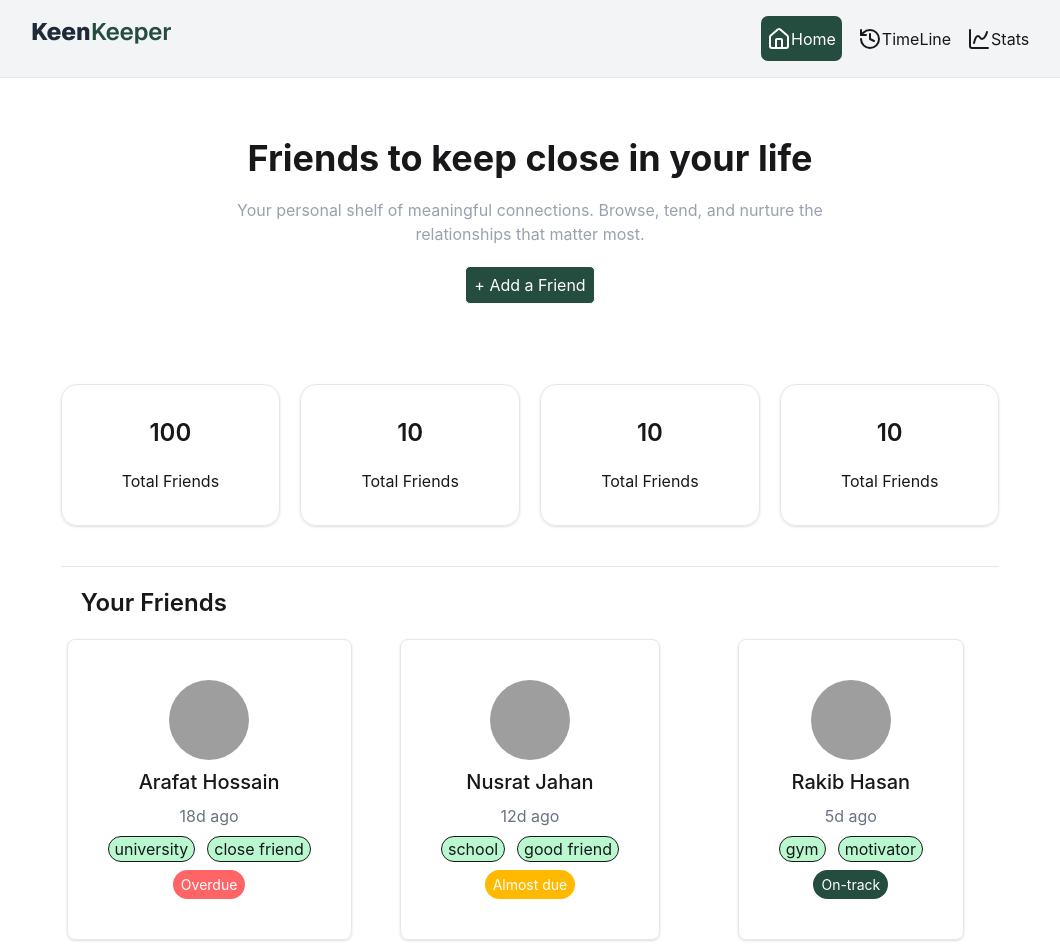
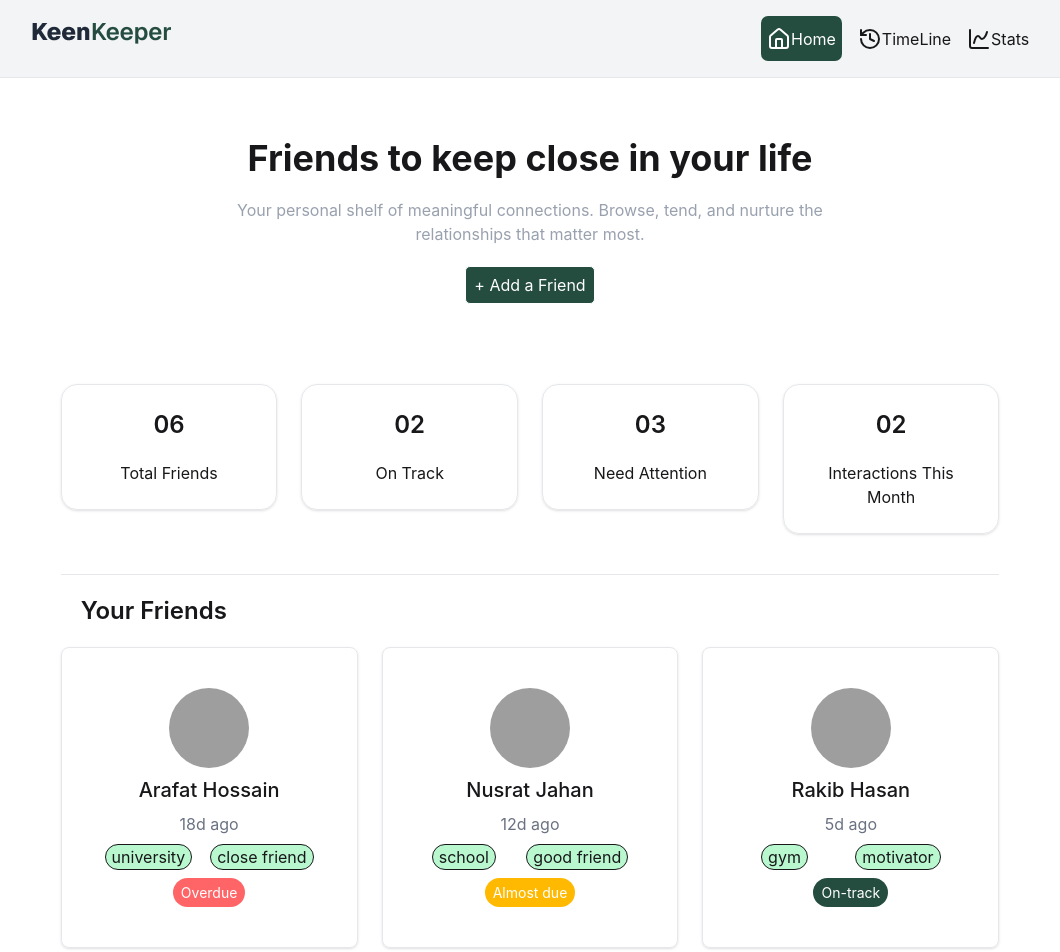
Before and after one commit to Mr-Xibon94/keen-keeper-final-assignment, a React (Vite) app: page / in a window 1280 px wide. Shown: the top 952 px of the page, without its empty margins (110-1170 px from the left). Built offline with nearby package versions, Linux system fonts and the light colour scheme; grey boxes are pictures that could not be loaded.

Commit message:
completed dashboard UI

```diff
--- a/src/Component/Dashboard/Dashboard.jsx
+++ b/src/Component/Dashboard/Dashboard.jsx
@@ -22,35 +22,37 @@ const Dashboard = () => {
                     </div>
 
                     {/* it is card section of my dashboard  */}
-                    <div className='flex justify-between mt-10 border-b-1 border-gray-200 py-10'>
-                        <div className='space-y-5 py-8 px-15 rounded-2xl text-center border border-gray-200 shadow'>
-                            <h1 className='text-2xl font-semibold'>100</h1>
+                    <div className='flex flex-col md:flex-wrap lg:flex-row space-y-5 justify-between mt-10 gap-6 border-b-1 border-gray-200 py-10'>
+                        <div className='space-y-5 h-full flex-1 flex flex-col justify-center p-6 rounded-2xl text-center border border-gray-200 shadow'>
+                            <h1 className='text-2xl font-semibold'>06</h1>
                             <p>Total Friends</p>
                         </div>
-                        <div className='space-y-5 py-8 px-15 rounded-2xl text-center border border-gray-200 shadow'>
-                            <h1 className='text-2xl font-semibold'>10</h1>
-                            <p>Total Friends</p>
+                        <div className='space-y-5 h-full flex-1 flex flex-col justify-center p-6 rounded-2xl text-center border border-gray-200 shadow'>
+                            <h1 className='text-2xl font-semibold'>02</h1>
+                            <p>On Track</p>
                         </div>
-                        <div className='space-y-5 py-8 px-15 rounded-2xl text-center border border-gray-200 shadow'>
-                            <h1 className='text-2xl font-semibold'>10</h1>
-                            <p>Total Friends</p>
+                        <div className='space-y-5 h-full flex-1 flex flex-col justify-center p-6 rounded-2xl text-center border border-gray-200 shadow'>
+                            <h1 className='text-2xl font-semibold'>03</h1>
+                            <p>Need Attention</p>
                         </div>
-                        <div className='space-y-5 py-8 px-15 rounded-2xl text-center border border-gray-200 shadow'>
-                            <h1 className='text-2xl font-semibold'>10</h1>
-                            <p>Total Friends</p>
+                        <div className='space-y-5 h-full flex-1 flex flex-col justify-center p-6 rounded-2xl text-center border border-gray-200 shadow'>
+                            <h1 className='text-2xl font-semibold'>02</h1>
+                            <p>Interactions This Month</p>
                         </div>
                     </div>
 
                     <div>
                         <h1 className='m-5 text-2xl font-semibold'>Your Friends</h1>
-                        <div className='grid grid-cols-1 md:grid-cols-2 lg:grid-cols-3 gap-6 justify-items-center '>
+                        <div className=' grid grid-cols-1 md:grid-cols-2 lg:grid-cols-[1fr_1fr_1fr] gap-6'>
 
                             {
                                 friends.map((friend) => (
 
-                                    <FriendList key={friend.id} friend={friend}>
+                                    <div>
+                                        <FriendList key={friend.id} friend={friend}>
 
                                     </FriendList>
+                                    </div>
 
 
                                 ))
--- a/src/Component/Dashboard/FriendList.jsx
+++ b/src/Component/Dashboard/FriendList.jsx
@@ -5,13 +5,13 @@ const FriendList = ({ friend }) => {
         <div>
             <div>
 
-                <div className='border border-gray-200 shadow p-10 text-center rounded-[8px] space-y-2'>
-                    <div className='flex justify-center'>
+                <div className=' border border-gray-200 shadow p-10 text-center rounded-lg space-y-2'>
+                        <div className='flex justify-center'>
                         <img className='w-20 h-20 rounded-full' src={friend.picture} alt="" />
                     </div>
                     <h1 className='font-medium text-xl'>{friend.name}</h1>
                     <p className='text-gray-500'>{friend.days_since_contact}d ago</p>
-                    <div className='flex gap-3'>
+                    <div className='flex gap-3 justify-center lg:justify-around'>
                         {
                             friend.tags.map((tag)=>(
                             <p className='border px-1.5 rounded-full bg-green-200'>{tag}</p>
@@ -19,6 +19,7 @@ const FriendList = ({ friend }) => {
                         }
                     </div>
                     <p className={friend.status==='Overdue'?'bg-red-400 inline-block px-2 py-1 rounded-full text-[14px] text-white': friend.status==='Almost due'?'bg-amber-400 inline-block px-2 py-1 rounded-full text-[14px] text-white':'bg-[#244D3F] inline-block px-2 py-1 rounded-full text-[14px] text-white'}>{friend.status}</p>
+
                 </div>
             </div>
         </div>
```
